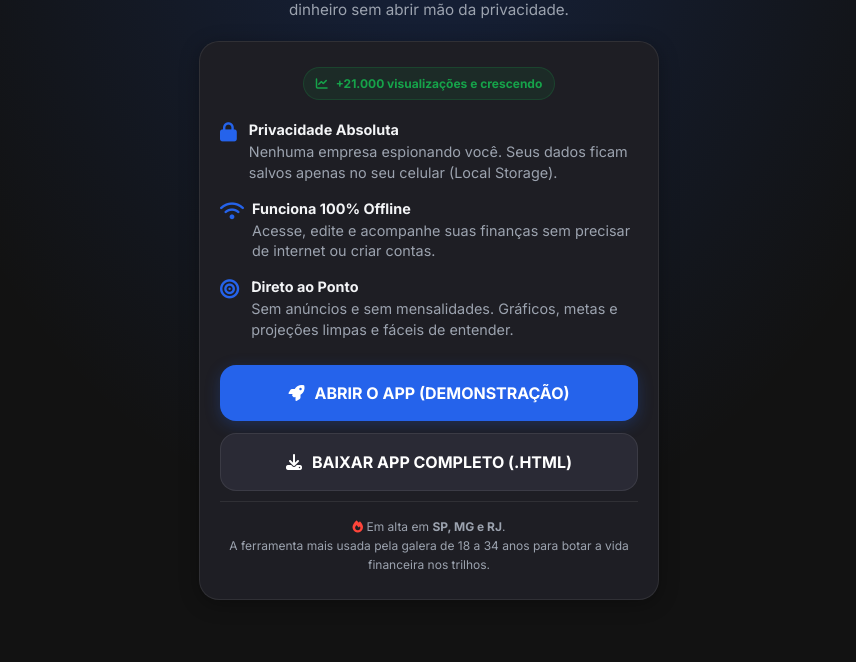
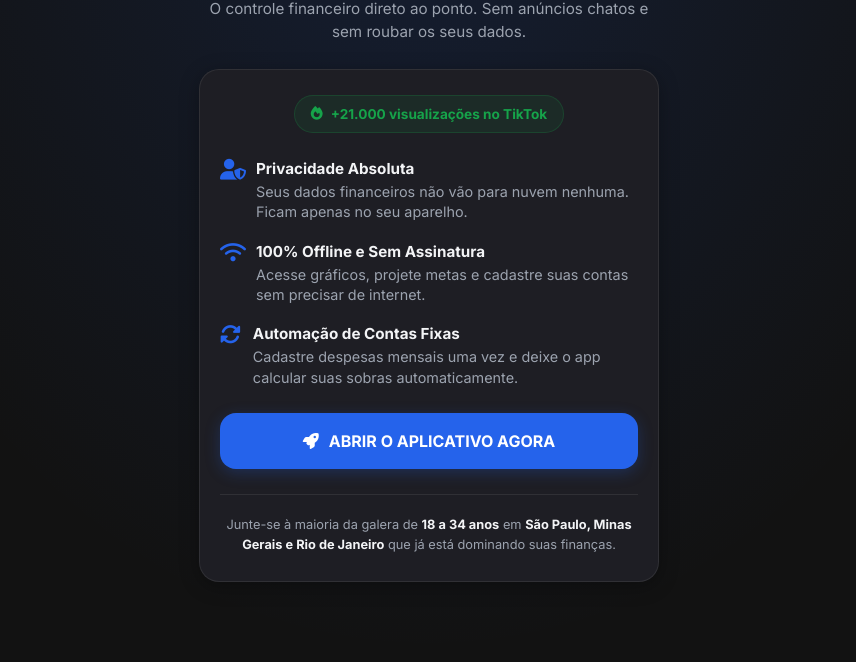
Before and after one commit to korimgacas-blip/bemvindoaoapp, a plain HTML site: page index.html in a window 1280 px wide. Shown: the part 138-800 px from the top of the page, without its empty margins (211-1067 px from the left). Drawn offline with Linux system fonts and the light colour scheme.

Commit message:
Update index.html

```diff
--- a/index.html
+++ b/index.html
@@ -1,42 +1,52 @@
+
 <!DOCTYPE html>
 <html lang="pt-br">
 <head>
     <meta charset="UTF-8">
     <meta name="viewport" content="width=device-width, initial-scale=1.0, maximum-scale=1.0, user-scalable=no, viewport-fit=cover">
-    <title>O App do Pobre - Domine seu Dinheiro</title>
+    <title>O App do Pobre - O Controle Financeiro Definitivo</title>
 
     <script>
-        if (localStorage.getItem('landpage_pobre_acessada') === 'true') {
+        if (localStorage.getItem('landpage_app_pobre_acessada') === 'true') {
             window.location.replace('https://oappdopobre.oseuapp.workers.dev/');
         }
     </script>
 
     <link rel="icon" href="logo.png" type="image/jpeg">
+    <link rel="apple-touch-icon" href="logo.png">
+
     <link href="https://fonts.googleapis.com/css2?family=Inter:wght@400;500;600;700;800&display=swap" rel="stylesheet">
     <link rel="stylesheet" href="https://cdnjs.cloudflare.com/ajax/libs/font-awesome/6.4.0/css/all.min.css">
 
     <style>
         :root {
-            /* Mesma paleta do App Original */
+            /* Paleta Oficial idêntica ao App Original */
             --primary: #2563EB;
             --primary-glow: rgba(37, 99, 235, 0.25);
             --income: #16A34A;
             --expense: #DC2626;
+
             --bg-base: #121212;
             --text-main: #F3F4F6;
             --text-sec: #9CA3AF;
+
             --glass-surface: #1E1E24;
             --glass-border: rgba(255, 255, 255, 0.08);
             --card-shadow: 0 4px 20px rgba(0, 0, 0, 0.3);
+
             --radius-card: 20px;
         }
 
-        * { box-sizing: border-box; font-family: 'Inter', -apple-system, sans-serif; -webkit-tap-highlight-color: transparent; }
+        * {
+            box-sizing: border-box;
+            font-family: 'Inter', -apple-system, sans-serif;
+            -webkit-tap-highlight-color: transparent;
+        }
 
         body {
             background-color: var(--bg-base);
-            /* Gradiente dinâmico no fundo */
-            background-image: radial-gradient(at 50% 0%, rgba(37, 99, 235, 0.2) 0px, transparent 60%);
+            /* Fundo idêntico ao do App */
+            background-image: radial-gradient(at 50% 0%, rgba(37, 99, 235, 0.15) 0px, transparent 70%);
             background-attachment: fixed;
             margin: 0; padding: 0;
             color: var(--text-main);
@@ -51,12 +61,18 @@
             display: flex;
             flex-direction: column;
             gap: 20px;
+            animation: fadeIn 0.6s ease-out;
         }
 
-        header { text-align: center; }
-        header h1 { font-size: 2.2rem; margin: 0 0 10px; font-weight: 800; letter-spacing: -1px; }
+        @keyframes fadeIn {
+            from { opacity: 0; transform: translateY(15px); }
+            to { opacity: 1; transform: translateY(0); }
+        }
+
+        header { text-align: center; margin-bottom: 5px; }
+        header h1 { font-size: 2.4rem; margin: 0 0 10px; font-weight: 800; letter-spacing: -1px; }
         header h1 span { color: var(--primary); }
-        header p { color: var(--text-sec); font-size: 0.95rem; line-height: 1.5; margin: 0; }
+        header p { color: var(--text-sec); font-size: 0.95rem; line-height: 1.5; margin: 0; padding: 0 10px;}
 
         .card {
             background: var(--glass-surface);
@@ -68,154 +84,105 @@
             -webkit-backdrop-filter: blur(30px);
         }
 
-        /* Prova Social */
+        /* Prova Social baseada nas Métricas reais fornecidas */
         .social-proof {
             display: flex; align-items: center; justify-content: center; gap: 8px;
             background: rgba(22, 163, 74, 0.1);
             color: var(--income);
-            padding: 8px 12px;
+            padding: 10px 16px;
             border-radius: 50px;
-            font-size: 0.75rem;
+            font-size: 0.85rem;
             font-weight: 700;
-            margin: 0 auto 20px;
+            margin: 0 auto 25px;
             width: fit-content;
             border: 1px solid rgba(22, 163, 74, 0.2);
+            text-align: center;
         }
 
         .features { list-style: none; padding: 0; margin: 0 0 25px; }
-        .features li { display: flex; align-items: flex-start; gap: 12px; margin-bottom: 16px; font-size: 0.9rem; color: var(--text-sec); line-height: 1.4; }
-        .features li b { color: var(--text-main); display: block; margin-bottom: 2px; }
-        .features i { color: var(--primary); font-size: 1.2rem; margin-top: 2px; width: 20px; text-align: center; }
+        .features li { display: flex; align-items: flex-start; gap: 12px; margin-bottom: 18px; font-size: 0.9rem; color: var(--text-sec); line-height: 1.4; }
+        .features li b { color: var(--text-main); display: block; margin-bottom: 3px; font-size: 0.95rem; }
+        .features i { color: var(--primary); font-size: 1.3rem; margin-top: 2px; width: 24px; text-align: center; }
 
-        /* Botões */
+        /* Botão Principal */
         button {
             width: 100%; padding: 18px; border-radius: 16px; border: none; font-weight: 700;
             cursor: pointer; display: flex; align-items: center; justify-content: center; gap: 10px;
-            font-size: 1rem; transition: transform 0.1s, opacity 0.2s;
+            font-size: 1rem; transition: transform 0.1s, background 0.2s;
         }
         button:active { transform: scale(0.98); }
 
-        .btn-primary { background: var(--primary); color: #fff; box-shadow: 0 4px 15px var(--primary-glow); margin-bottom: 12px; }
-        .btn-offline { background: #2A2A35; color: #fff; border: 1px solid var(--glass-border); }
+        .btn-primary {
+            background: var(--primary);
+            color: #fff;
+            box-shadow: 0 4px 15px var(--primary-glow);
+        }
+        .btn-primary:hover { background: #1d4ed8; }
 
         .metrics-text {
-            text-align: center; font-size: 0.75rem; color: var(--text-sec);
-            line-height: 1.6; padding-top: 15px; border-top: 1px solid var(--glass-border);
-            margin-top: 10px;
+            text-align: center; font-size: 0.8rem; color: var(--text-sec);
+            line-height: 1.6; padding-top: 20px; border-top: 1px solid var(--glass-border);
+            margin-top: 25px;
         }
 
-        /* Toast de notificação */
-        #toast {
-            position: fixed; top: -50px; left: 50%; transform: translateX(-50%);
-            background: #333; color: #fff; padding: 12px 24px; border-radius: 50px;
-            opacity: 0; z-index: 5000; transition: 0.3s; font-size: 0.85rem; font-weight: 600;
-            pointer-events: none; white-space: nowrap; box-shadow: 0 5px 15px rgba(0,0,0,0.5);
-        }
+        .metrics-text b { color: var(--text-main); }
     </style>
 </head>
 <body>
 
-    <div id="toast">Notificação</div>
-
     <div class="container">
         <header>
             <h1>O App do <span>Pobre</span></h1>
-            <p>O controle financeiro feito para quem quer parar de perder dinheiro sem abrir mão da privacidade.</p>
+            <p>O controle financeiro direto ao ponto. Sem anúncios chatos e sem roubar os seus dados.</p>
         </header>
 
         <div class="card">
             <div class="social-proof">
-                <i class="fas fa-chart-line"></i> +21.000 visualizações e crescendo
+                <i class="fas fa-fire"></i> +21.000 visualizações no TikTok
             </div>
 
             <ul class="features">
                 <li>
-                    <i class="fas fa-lock"></i>
+                    <i class="fas fa-user-shield"></i>
                     <div>
                         <b>Privacidade Absoluta</b>
-                        Nenhuma empresa espionando você. Seus dados ficam salvos apenas no seu celular (Local Storage).
+                        Seus dados financeiros não vão para nuvem nenhuma. Ficam apenas no seu aparelho.
                     </div>
                 </li>
                 <li>
                     <i class="fas fa-wifi"></i>
                     <div>
-                        <b>Funciona 100% Offline</b>
-                        Acesse, edite e acompanhe suas finanças sem precisar de internet ou criar contas.
+                        <b>100% Offline e Sem Assinatura</b>
+                        Acesse gráficos, projete metas e cadastre suas contas sem precisar de internet.
                     </div>
                 </li>
                 <li>
-                    <i class="fas fa-bullseye"></i>
+                    <i class="fas fa-sync-alt"></i>
                     <div>
-                        <b>Direto ao Ponto</b>
-                        Sem anúncios e sem mensalidades. Gráficos, metas e projeções limpas e fáceis de entender.
+                        <b>Automação de Contas Fixas</b>
+                        Cadastre despesas mensais uma vez e deixe o app calcular suas sobras automaticamente.
                     </div>
                 </li>
             </ul>
 
             <button class="btn-primary" onclick="acessarApp()">
-                <i class="fas fa-rocket"></i> ABRIR O APP (DEMONSTRAÇÃO)
-            </button>
-            <button class="btn-offline" onclick="baixarAppHTML()">
-                <i class="fas fa-download"></i> BAIXAR APP COMPLETO (.HTML)
+                <i class="fas fa-rocket"></i> ABRIR O APLICATIVO AGORA
             </button>
 
             <div class="metrics-text">
-                <i class="fas fa-fire" style="color: #ff453a;"></i> Em alta em <b>SP, MG e RJ</b>.<br>
-                A ferramenta mais usada pela galera de 18 a 34 anos para botar a vida financeira nos trilhos.
+                Junte-se à maioria da galera de <b>18 a 34 anos</b> em <b>São Paulo, Minas Gerais e Rio de Janeiro</b> que já está dominando suas finanças.
             </div>
         </div>
     </div>
 
     <script>
-        function showToast(m) {
-            const t = document.getElementById('toast');
-            t.innerText = m; t.style.opacity = 1; t.style.top = "30px";
-            setTimeout(() => { t.style.opacity = 0; t.style.top = "-50px"; }, 3000);
-        }
+        // Função para redirecionar para o app e registrar o acesso
+        function acessarApp() {
+            // Marca no celular que o usuário já viu a Landpage
+            localStorage.setItem('landpage_app_pobre_acessada', 'true');
 
-        // Função 1: Acessar a aplicação original e criar o bloqueio para a Landing Page não aparecer de novo
-        function acessarApp() {
-            localStorage.setItem('landpage_pobre_acessada', 'true');
+            // Redireciona para o aplicativo real (onde ele poderá fazer o Download HTML sem problemas)
             window.location.href = 'https://oappdopobre.oseuapp.workers.dev/';
-        }
-
-        // Função 2: Fazer download do HTML estático baseando-se no código do app
-        async function baixarAppHTML() {
-            showToast("Buscando os arquivos do app...");
-            try {
-                // Tenta puxar o código do app hospedado no workers
-                const res = await fetch('https://oappdopobre.oseuapp.workers.dev/');
-                if (!res.ok) throw new Error("Erro na rede");
-
-                let htmlContent = await res.text();
-
-                // Tratamento de reset (mesmo regex de segurança usado no app original)
-                const injectPattern = /const\s+BACKUP_EMBUTIDO\s*=\s*[\s\S]*?; \/\/ __MARKER_BACKUP__/;
-                const resetScript = `const BACKUP_EMBUTIDO = null; // __MARKER_BACKUP__`;
-                if (injectPattern.test(htmlContent)) {
-                    htmlContent = htmlContent.replace(injectPattern, resetScript);
-                } else {
-                    htmlContent = htmlContent.replace(/const\s+BACKUP_EMBUTIDO\s*=\s*null;/, resetScript);
-                }
-
-                // Criação do Blob e Download
-                const blob = new Blob([htmlContent], {type: 'text/html'});
-                const a = document.createElement('a');
-                a.href = URL.createObjectURL(blob);
-                a.download = `O_App_do_Pobre_Instalavel.html`;
-                a.click();
-
-                showToast("Download concluído com sucesso!");
-
-                // Registra o uso para o usuário ir direto pro app futuramente
-                localStorage.setItem('landpage_pobre_acessada', 'true');
-
-            } catch(e) {
-                console.error(e);
-                // Caso ocorra bloqueio de CORS na fetch, direcionamos o user pro app avisando para baixar de lá.
-                showToast("Redirecionando para download interno...");
-                setTimeout(() => { acessarApp(); }, 2000);
-            }
         }
     </script>
 </body>
```
